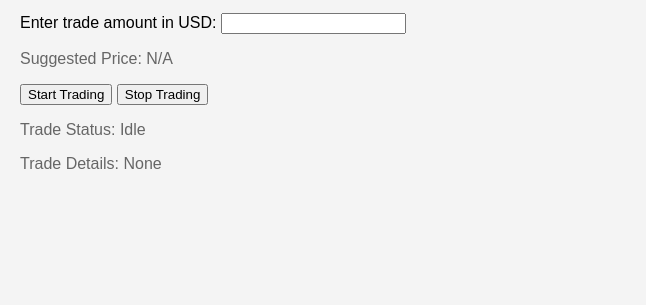
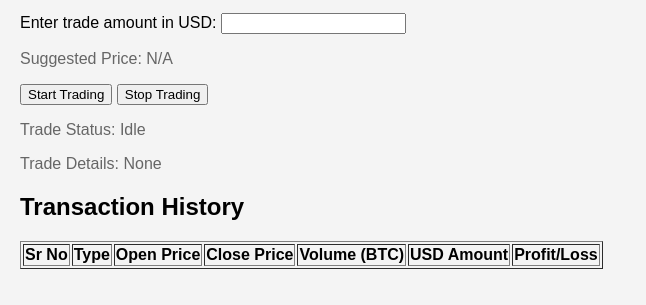
Before and after one commit to asif1001/trading-bot-website, a plain HTML site: page index.html in a window 1280 px wide. Shown: the part 121-426 px from the top of the page, without its empty margins (0-646 px from the left). Drawn offline with Linux system fonts and the light colour scheme; a script that the page names is missing.

Commit message:
Update index.html

```diff
--- a/index.html
+++ b/index.html
@@ -25,6 +25,25 @@
     <p id="tradeStatus">Trade Status: Idle</p>
     <p id="tradeDetails">Trade Details: None</p>
 
+    <!-- Transaction History Table -->
+    <h2>Transaction History</h2>
+    <table id="transactionTable" border="1">
+        <thead>
+            <tr>
+                <th>Sr No</th>
+                <th>Type</th>
+                <th>Open Price</th>
+                <th>Close Price</th>
+                <th>Volume (BTC)</th>
+                <th>USD Amount</th>
+                <th>Profit/Loss</th>
+            </tr>
+        </thead>
+        <tbody>
+            <!-- Transactions will be dynamically added here -->
+        </tbody>
+    </table>
+
     <!-- TradingView Widget -->
     <div class="tradingview-widget-container">
         <div id="tradingview_chart"></div>
```
